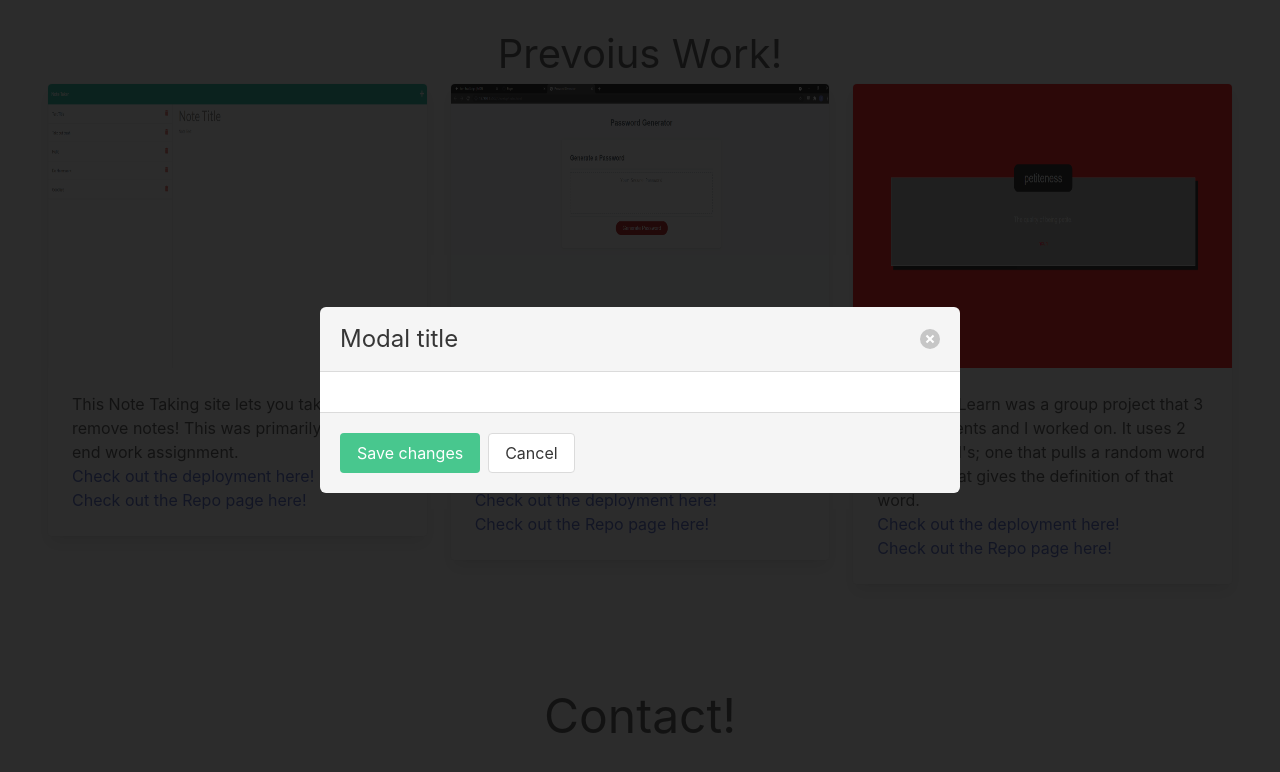
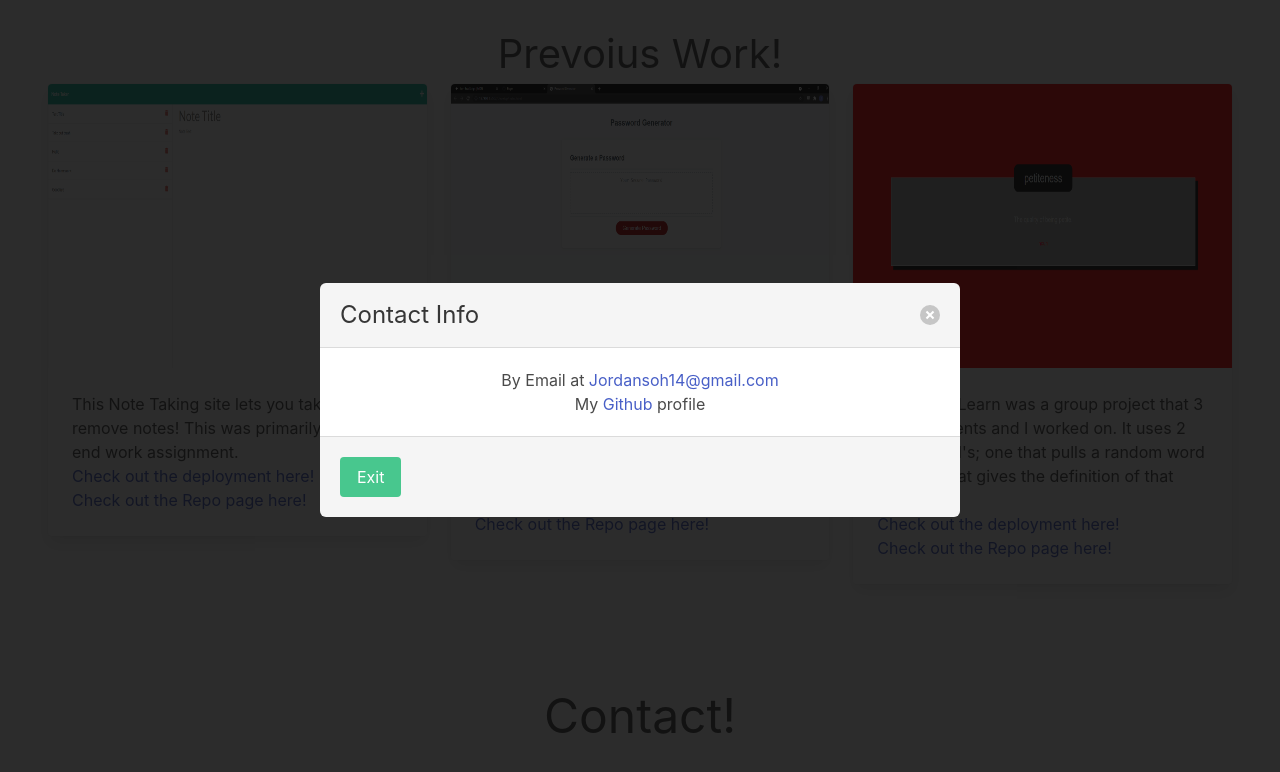
Before and after one commit to jsoh11/Cooler-Portfolio, a plain HTML site: page index.html in a window 1280 px wide. Both pictures are taken after a click on the element "Contact!". Shown: the part 304-1076 px from the top of the page. Drawn offline with nearby package versions, Linux system fonts and the light colour scheme.

Commit message:
added contact links

```diff
--- a/index.html
+++ b/index.html
@@ -127,15 +127,20 @@
       <div class="modal-background"></div>
       <div class="modal-card">
         <header class="modal-card-head">
-          <p class="modal-card-title">Modal title</p>
+          <p class="modal-card-title">Contact Info</p>
           <button class="delete" id="delete-btn" aria-label="close"></button>
         </header>
         <section class="modal-card-body">
           <!-- Content ... -->
+          <div class="has-text-centered">
+          <p>By Email at <a href="mailto: jordansoh14@gmail.com">Jordansoh14@gmail.com</a></p>
+          <p>My <a href="https://github.com/jsoh11">Github</a> profile</p>
+
+        </div>
         </section>
         <footer class="modal-card-foot">
-          <button class="button is-success">Save changes</button>
-          <button class="button" id="cancel-btn" >Cancel</button>
+
+          <button class="button is-success" id="cancel-btn" >Exit</button>
         </footer>
       </div>
     </div>
```
